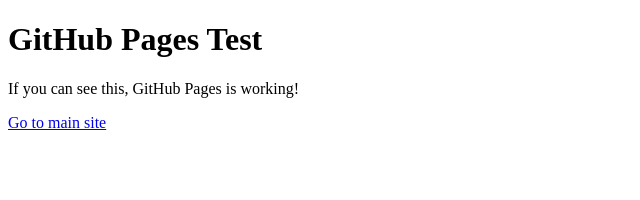
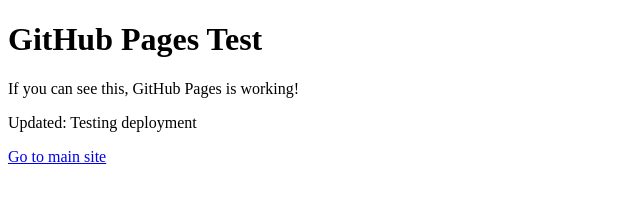
Before and after one commit to adrianscastillo/dx10, a plain HTML site: page test.html in a window 1280 px wide. Shown: the whole page, without its empty margins (0-640 px from the left). Drawn offline with Linux system fonts and the light colour scheme.

Commit message:
Trigger deployment test

```diff
--- a/test.html
+++ b/test.html
@@ -6,6 +6,7 @@
 <body>
     <h1>GitHub Pages Test</h1>
     <p>If you can see this, GitHub Pages is working!</p>
+    <p>Updated: Testing deployment</p>
     <a href="index.html">Go to main site</a>
 </body>
 </html>
```
